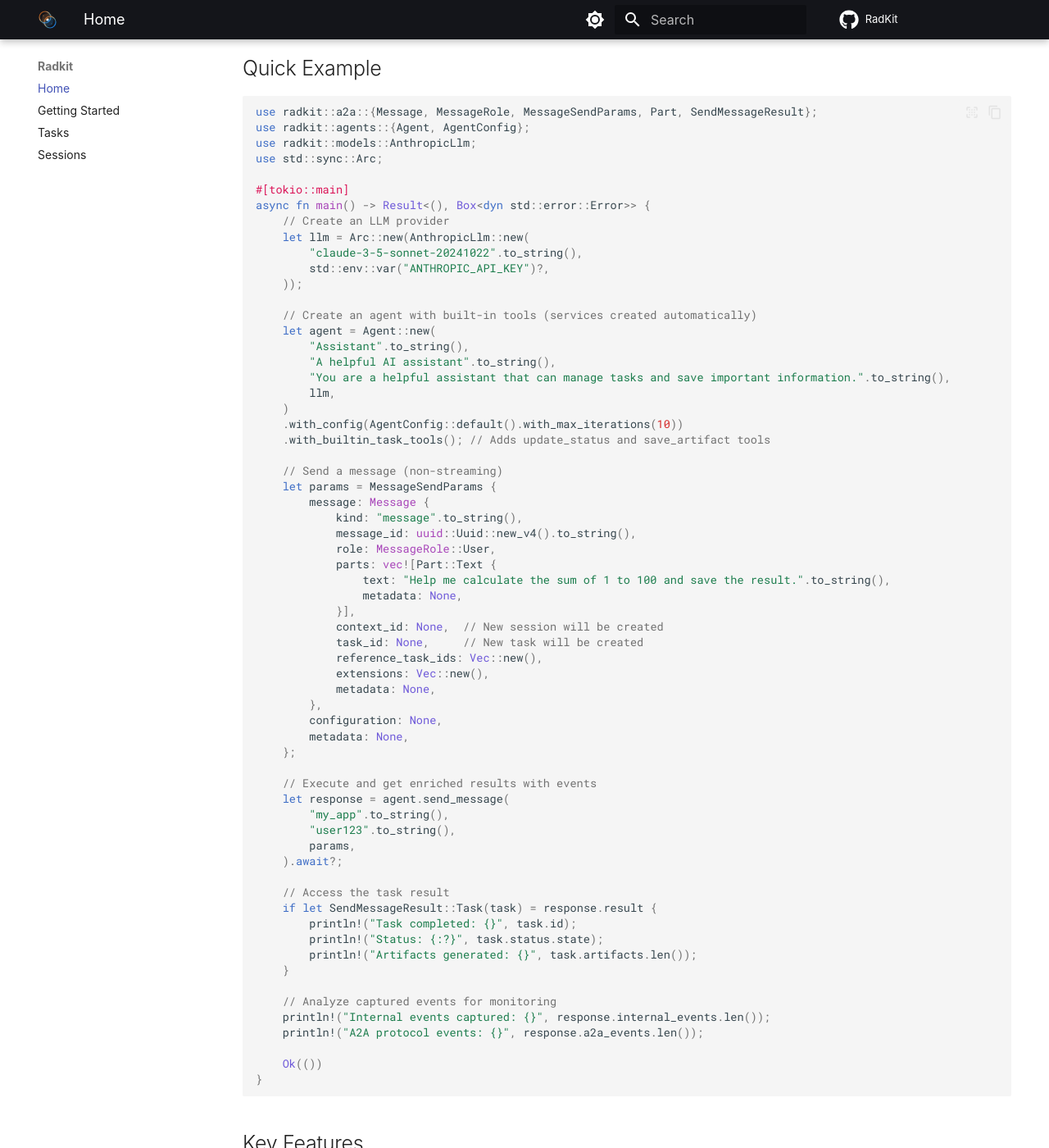
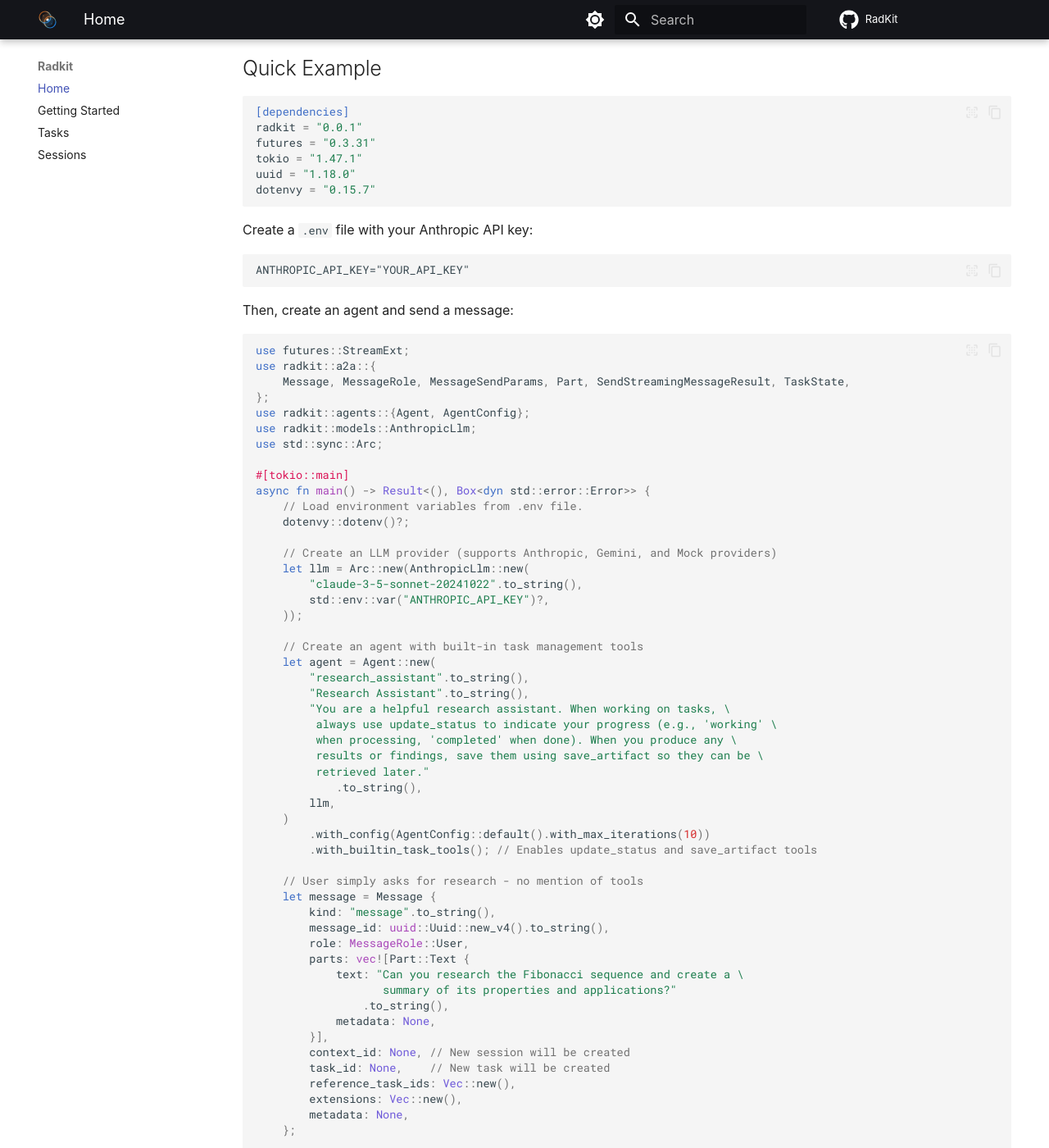
Before and after one commit to microagents/radkit, an MkDocs documentation site: the page built from docs/docs/index.md, in a window 1280 px wide and 1400 px high, scrolled down 482 px. Shown: the whole window at 82% size. Built offline with MkDocs 1.6.1 and Material for MkDocs 9.7.7, drawn with Linux system fonts in a browser that asks for light colours; some web fonts are replaced; comment, search, counter and statistics services are not loaded; some of the changed text lies outside the part shown.

Commit message:
Update example.

````diff
--- a/docs/docs/index.md
+++ b/docs/docs/index.md
@@ -21,68 +21,137 @@
 
 ## Quick Example
 
+```toml
+[dependencies]
+radkit = "0.0.1"
+futures = "0.3.31"
+tokio = "1.47.1"
+uuid = "1.18.0"
+dotenvy = "0.15.7"
+```
+
+Create a `.env` file with your Anthropic API key:
+
+```dotenv
+ANTHROPIC_API_KEY="YOUR_API_KEY"
+```
+
+Then, create an agent and send a message:
+
 ```rust
-use radkit::a2a::{Message, MessageRole, MessageSendParams, Part, SendMessageResult};
+use futures::StreamExt;
+use radkit::a2a::{
+    Message, MessageRole, MessageSendParams, Part, SendStreamingMessageResult, TaskState,
+};
 use radkit::agents::{Agent, AgentConfig};
 use radkit::models::AnthropicLlm;
 use std::sync::Arc;
 
 #[tokio::main]
 async fn main() -> Result<(), Box<dyn std::error::Error>> {
-    // Create an LLM provider
+    // Load environment variables from .env file.
+    dotenvy::dotenv()?;
+
+    // Create an LLM provider (supports Anthropic, Gemini, and Mock providers)
     let llm = Arc::new(AnthropicLlm::new(
         "claude-3-5-sonnet-20241022".to_string(),
         std::env::var("ANTHROPIC_API_KEY")?,
     ));
 
-    // Create an agent with built-in tools (services created automatically)
+    // Create an agent with built-in task management tools
     let agent = Agent::new(
-        "Assistant".to_string(),
-        "A helpful AI assistant".to_string(),
-        "You are a helpful assistant that can manage tasks and save important information.".to_string(),
+        "research_assistant".to_string(),
+        "Research Assistant".to_string(),
+        "You are a helpful research assistant. When working on tasks, \
+         always use update_status to indicate your progress (e.g., 'working' \
+         when processing, 'completed' when done). When you produce any \
+         results or findings, save them using save_artifact so they can be \
+         retrieved later."
+            .to_string(),
         llm,
     )
-    .with_config(AgentConfig::default().with_max_iterations(10))
-    .with_builtin_task_tools(); // Adds update_status and save_artifact tools
+        .with_config(AgentConfig::default().with_max_iterations(10))
+        .with_builtin_task_tools(); // Enables update_status and save_artifact tools
 
-    // Send a message (non-streaming)
-    let params = MessageSendParams {
-        message: Message {
-            kind: "message".to_string(),
-            message_id: uuid::Uuid::new_v4().to_string(),
-            role: MessageRole::User,
-            parts: vec![Part::Text {
-                text: "Help me calculate the sum of 1 to 100 and save the result.".to_string(),
-                metadata: None,
-            }],
-            context_id: None,  // New session will be created
-            task_id: None,     // New task will be created
-            reference_task_ids: Vec::new(),
-            extensions: Vec::new(),
+    // User simply asks for research - no mention of tools
+    let message = Message {
+        kind: "message".to_string(),
+        message_id: uuid::Uuid::new_v4().to_string(),
+        role: MessageRole::User,
+        parts: vec![Part::Text {
+            text: "Can you research the Fibonacci sequence and create a \
+                   summary of its properties and applications?"
+                .to_string(),
             metadata: None,
-        },
-        configuration: None,
+        }],
+        context_id: None, // New session will be created
+        task_id: None,    // New task will be created
+        reference_task_ids: Vec::new(),
+        extensions: Vec::new(),
         metadata: None,
     };
 
-    // Execute and get enriched results with events
-    let response = agent.send_message(
-        "my_app".to_string(),
-        "user123".to_string(),
-        params,
-    ).await?;
+    // Stream the execution to capture real-time A2A protocol events
+    let mut execution = agent
+        .send_streaming_message(
+            "my_app".to_string(),
+            "user123".to_string(),
+            MessageSendParams {
+                message,
+                configuration: None,
+                metadata: None,
+            },
+        )
+        .await?;
 
-    // Access the task result
-    if let SendMessageResult::Task(task) = response.result {
-        println!("Task completed: {}", task.id);
-        println!("Status: {:?}", task.status.state);
-        println!("Artifacts generated: {}", task.artifacts.len());
+    let mut status_events = 0;
+    let mut artifact_events = 0;
+    let mut final_task = None;
+
+    // Process streaming results and capture A2A protocol events
+    while let Some(event) = execution.stream.next().await {
+        match event {
+            SendStreamingMessageResult::TaskStatusUpdate(status_event) => {
+                status_events += 1;
+                println!("📊 Status Update: {:?}", status_event.status.state);
+
+                if status_event.status.message.is_some() {
+                    println!(
+                        "  Message: {:?}",
+                        status_event.status.message.as_ref().unwrap()
+                    );
+                }
+            }
+            SendStreamingMessageResult::TaskArtifactUpdate(artifact_event) => {
+                artifact_events += 1;
+                println!("💾 Artifact Saved: {:?}", artifact_event.artifact.name);
+            }
+            SendStreamingMessageResult::Task(task) => {
+                println!("✅ Task Completed: {}", task.id);
+                final_task = Some(task);
+                break;
+            }
+            _ => {} // Handle other events as needed
+        }
     }
 
-    // Analyze captured events for monitoring
-    println!("Internal events captured: {}", response.internal_events.len());
-    println!("A2A protocol events: {}", response.a2a_events.len());
+    // Examine the final task state
+    if let Some(task) = final_task {
+        println!("\n📈 Final Results:");
+        println!("  Task State: {:?}", task.status.state);
+        println!("  Messages: {}", task.history.len());
+        println!("  Artifacts: {}", task.artifacts.len());
 
+        // Check the saved artifact content
+        if let Some(artifact) = task.artifacts.first() {
+            if let Some(Part::Text { text, .. }) = artifact.parts.first() {
+                println!(
+                    "  Artifact Content Preview: {}",
+                    &text[..text.len().min(200)]
+                );
+            }
+        }
+    }
     Ok(())
 }
 ```
@@ -99,18 +168,6 @@
 - **A2A Events**: Automatic generation of protocol-compliant events
 - **Built-in Tools**: `update_status` and `save_artifact` with event emission
 
-## Installation
-
-```toml
-[dependencies]
-radkit = { git = "https://github.com/microagents/radkit.git" }
-tokio = { version = "1.47", features = ["full"] }
-uuid = { version = "1.18", features = ["v4"] }
-serde_json = "1.0"
-futures = "0.3"
-async-trait = "0.1"
-chrono = { version = "0.4", features = ["serde"] }
-```
 
 ## Quick Start Guide
 
````
Also changed, not shown: docs/docs/getting-started.md (+5 -10 lines), README.md.
